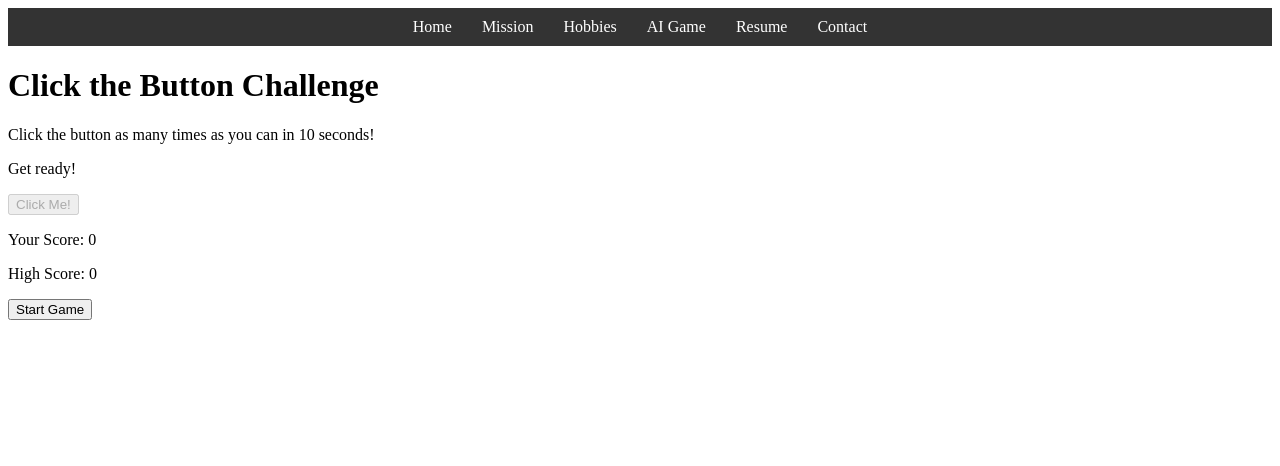
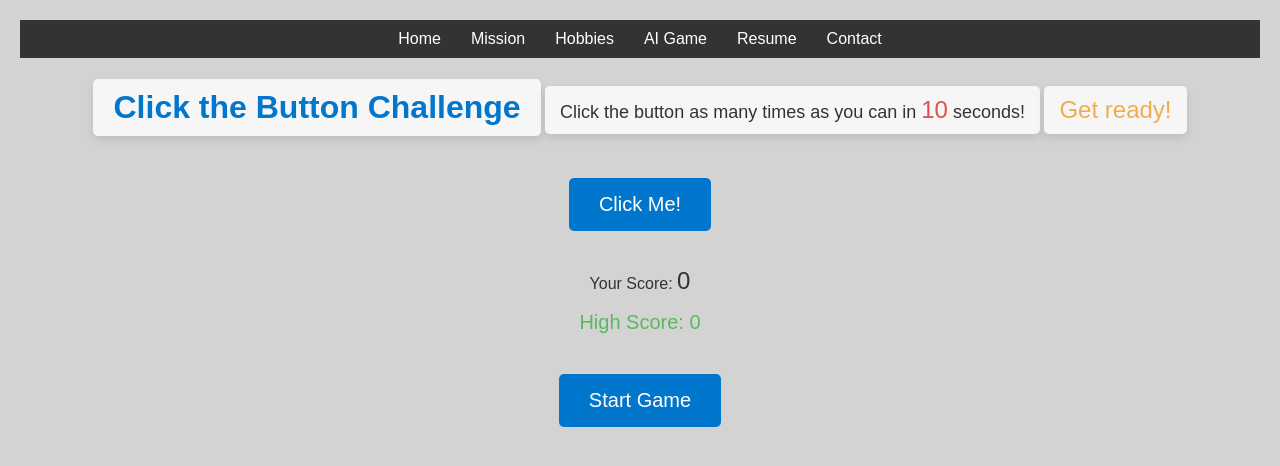
Before and after one commit to 22sgriffin/IS201s, a plain HTML site: page AIgame.html in a window 1280 px wide. Drawn offline with Linux system fonts and the light colour scheme; the site is published under a folder, as on GitHub Pages, so addresses that start at the root find nothing.

Commit message:
Update AIgame.html

```diff
--- a/AIgame.html
+++ b/AIgame.html
@@ -4,7 +4,7 @@
     <meta charset="UTF-8">
     <meta name="viewport" content="width=device-width, initial-scale=1.0">
     <title>AI Game</title>
-    <link rel="stylesheet" href="/css/styles2.css">
+    <link rel="stylesheet" href="css/styles2.css">
 </head>
 <body>
     <!-- Navigation Bar -->
```
